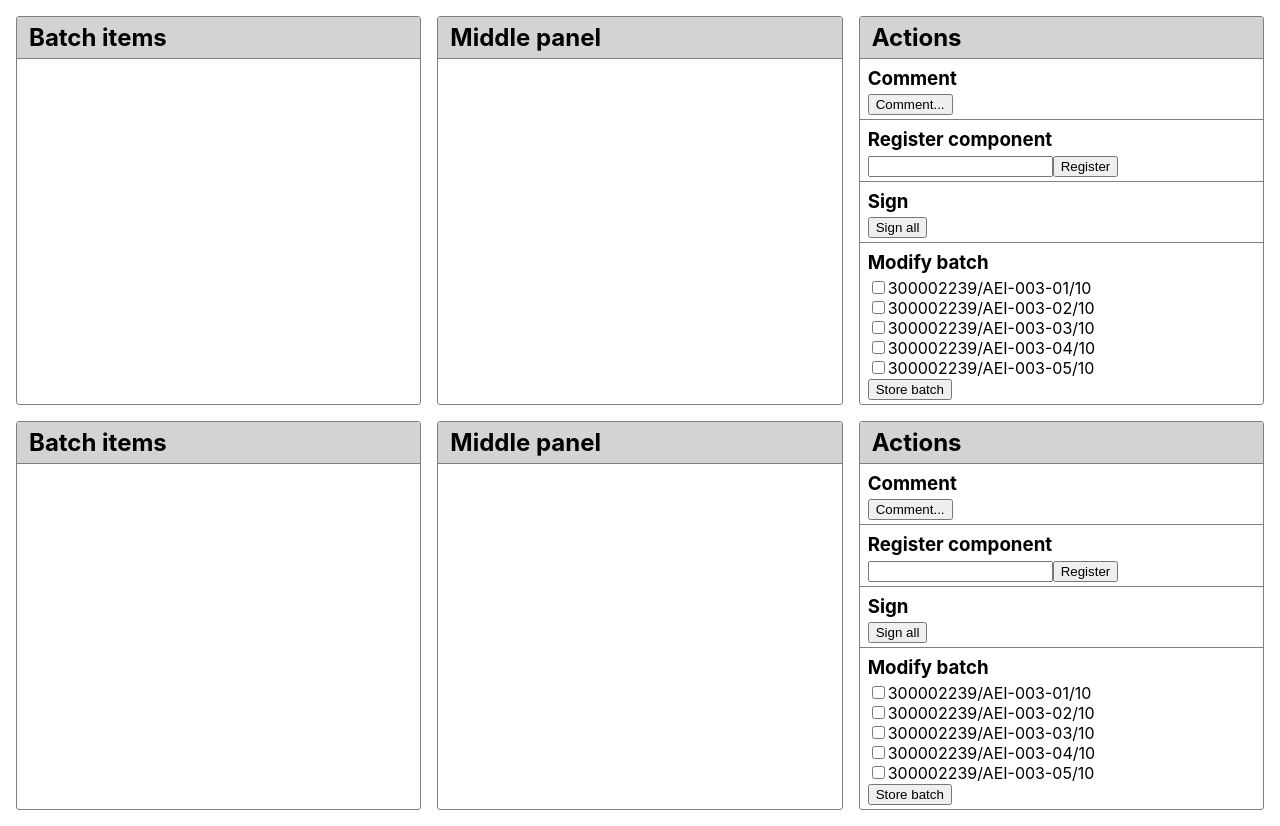
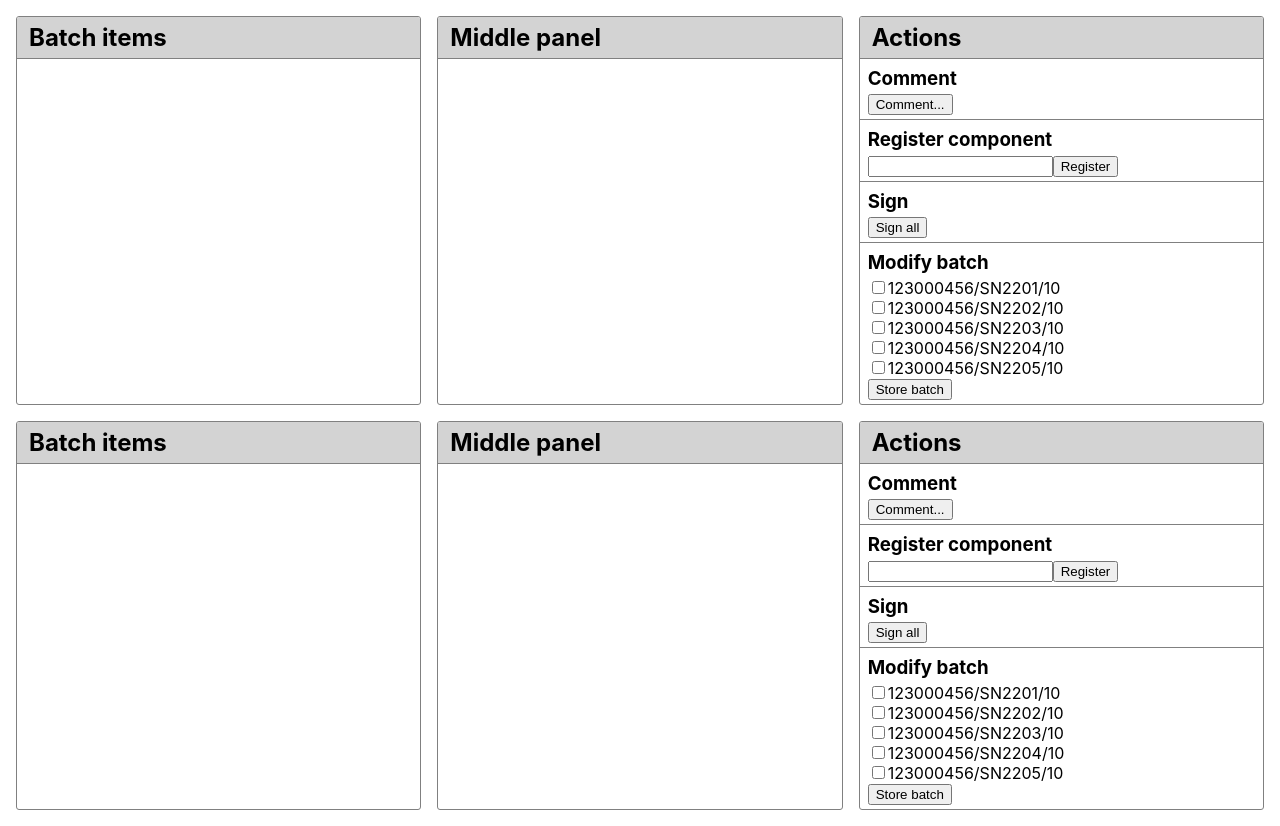
Before and after one commit to aeinbu/react-demo, a React (Create React App) app: page / in a window 1280 px wide. Built offline with nearby package versions, Linux system fonts and the light colour scheme.

Commit message:
prototyped further abstraction for hook: useSubscribedState

```diff
--- a/src/Components/Actions.jsx
+++ b/src/Components/Actions.jsx
@@ -5,7 +5,7 @@ import { BatchItemSelector } from "./BatchItemSelector"
 
 
 function sign(identifiers) {
-	routingRoot.sign(identifiers, { who: "ole", when: "2019-12-18 10:03:38", what: "sign" })
+	routingRoot.sign(identifiers, { who: "paul", when: "2019-12-18 10:03:38", what: "sign" })
 }
 
 
--- a/src/Components/BatchList.jsx
+++ b/src/Components/BatchList.jsx
@@ -18,7 +18,7 @@ function sign(identifier) {
 
 
 function useSubscription(subject, action, deps) {
-	return 	useEffect(() => {
+	return useEffect(() => {
 		const subscription = subject.subscribe(() => {
 			action();
 		})
@@ -31,14 +31,23 @@ function useSubscription(subject, action, deps) {
 }
 
 
+function useSubscribedState(initialState, subject, action, deps) {
+	const [state, setState] = useState(initialState)
+	useSubscription(subject, () => setState(action), deps)
+	return [state, setState]
+}
+
+
 function BatchListItem(props) {
-	const [state, setState] = useState({ signatures: [] })
-	useSubscription(routingRoot.subject, () => {
-		setState(state => ({
+	const [state] = useSubscribedState(
+		{ signatures: [] },
+		routingRoot.subject,
+		state => ({
 			...state,
 			signatures: routingRoot.getSignatures(props.identifier)
-		}))
-	}, [props.identifier])
+		}),
+		[props.identifier]
+	)
 
 	const { signatures } = state
 	const { identifier } = props
--- a/src/data/routing.js
+++ b/src/data/routing.js
@@ -1,11 +1,11 @@
 export const routing = [{
-        key: { productionOrderNumber: "300002239", endItemSerialNumber: "AEI-003-01" },
+        key: { productionOrderNumber: "123000456", endItemSerialNumber: "SN2201" },
         routing: [{
                 operationNumber: 10,
                 signatures: [
                     { who: "arjan", when: "2017-10-13 10:30:00", what: "revoked" },
-                    { who: "ole", when: "2017-10-13 10:30:00", what: "sign" },
-                    { who: "robin", when: "2017-10-13 10:45:00", what: "sign" }
+                    { who: "peter", when: "2017-10-13 10:30:00", what: "sign" },
+                    { who: "mary", when: "2017-10-13 10:45:00", what: "sign" }
                 ]
             },
             { operationNumber: 20, signatures: [] },
@@ -14,18 +14,18 @@ export const routing = [{
         ]
     },
     {
-        key: { productionOrderNumber: "300002239", endItemSerialNumber: "AEI-003-02" },
+        key: { productionOrderNumber: "123000456", endItemSerialNumber: "SN2202" },
         routing: [{
                 operationNumber: 10,
                 signatures: [
                     { who: "arjan", when: "2017-10-13 10:31:00", what: "sign" },
-                    { who: "robin", when: "2017-10-13 10:47:00", what: "sign" }
+                    { who: "mary", when: "2017-10-13 10:47:00", what: "sign" }
                 ]
             },
             {
                 operationNumber: 20,
                 signatures: [
-                    { who: "tor inge", when: "2017-10-15 10:30:00", what: "sign" }
+                    { who: "lisa", when: "2017-10-15 10:30:00", what: "sign" }
                 ]
             },
             { operationNumber: 30, signatures: [] },
@@ -33,7 +33,7 @@ export const routing = [{
         ]
     },
     {
-        key: { productionOrderNumber: "300002239", endItemSerialNumber: "AEI-003-03" },
+        key: { productionOrderNumber: "123000456", endItemSerialNumber: "SN2203" },
         routing: [
             { operationNumber: 10, signatures: [] },
             { operationNumber: 20, signatures: [] },
@@ -42,7 +42,7 @@ export const routing = [{
         ]
     },
     {
-        key: { productionOrderNumber: "300002239", endItemSerialNumber: "AEI-003-04" },
+        key: { productionOrderNumber: "123000456", endItemSerialNumber: "SN2204" },
         routing: [
             { operationNumber: 10, signatures: [] },
             { operationNumber: 20, signatures: [] },
@@ -51,10 +51,10 @@ export const routing = [{
         ]
     },
     {
-        key: { productionOrderNumber: "300002239", endItemSerialNumber: "AEI-003-05" },
+        key: { productionOrderNumber: "123000456", endItemSerialNumber: "SN2205" },
         routing: [
             { operationNumber: 10, signatures: [
-                { who: "tor inge", when: "2017-10-15 10:30:00", what: "sign" }
+                { who: "lisa", when: "2017-10-15 10:30:00", what: "sign" }
             ] },
             { operationNumber: 20, signatures: [] },
             { operationNumber: 30, signatures: [] },
```
